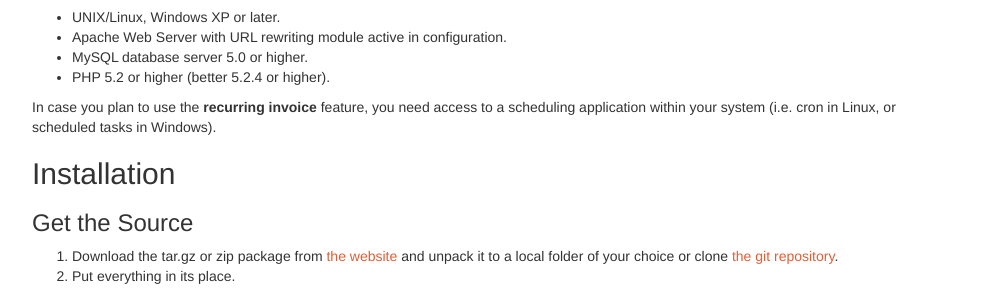
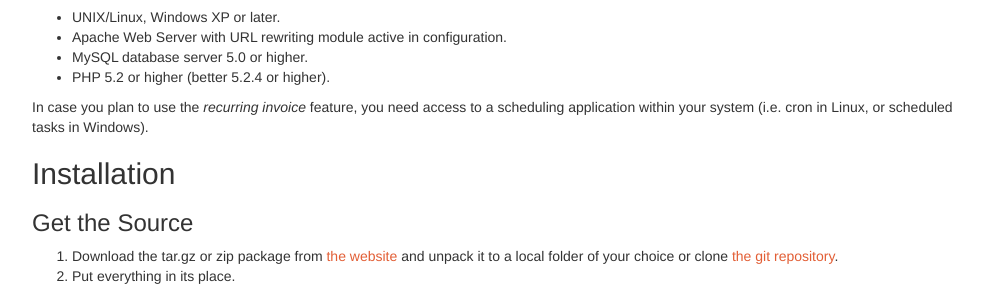
Before and after one commit to amgsx/siwaap, a Jekyll site: the page built from _help/installation.md, in a window 1280 px wide. Shown: the part 209-497 px from the top of the page, without its empty margins (143-1136 px from the left). Built offline with Jekyll 4.4.1, drawn with Linux system fonts in a browser that asks for light colours.

Commit message:
qf
Signed-off-by: Carlos Escribano <carlosescri@gmail.com>

```diff
--- a/_help/installation.md
+++ b/_help/installation.md
@@ -11,7 +11,7 @@ title: Installation Guide
 - MySQL database server 5.0 or higher.
 - PHP 5.2 or higher (better 5.2.4 or higher).
 
-In case you plan to use the __recurring invoice__ feature, you need access to a scheduling application within your system (i.e. cron in Linux, or scheduled tasks in Windows).
+In case you plan to use the _recurring invoice_ feature, you need access to a scheduling application within your system (i.e. cron in Linux, or scheduled tasks in Windows).
 
 ## Installation
 
```
